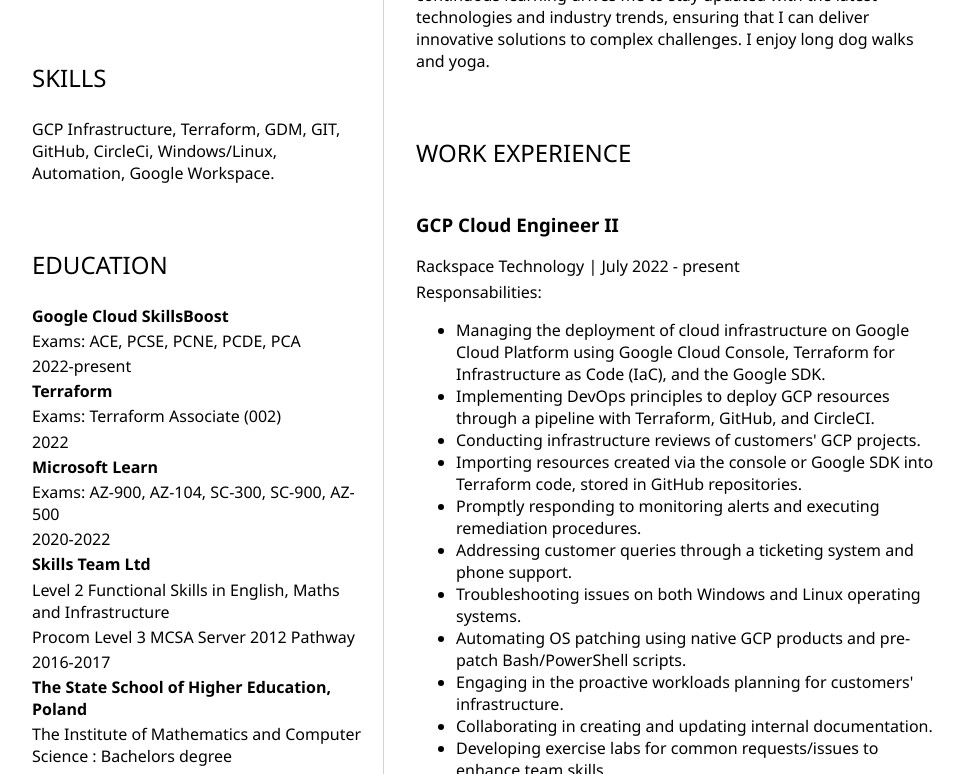
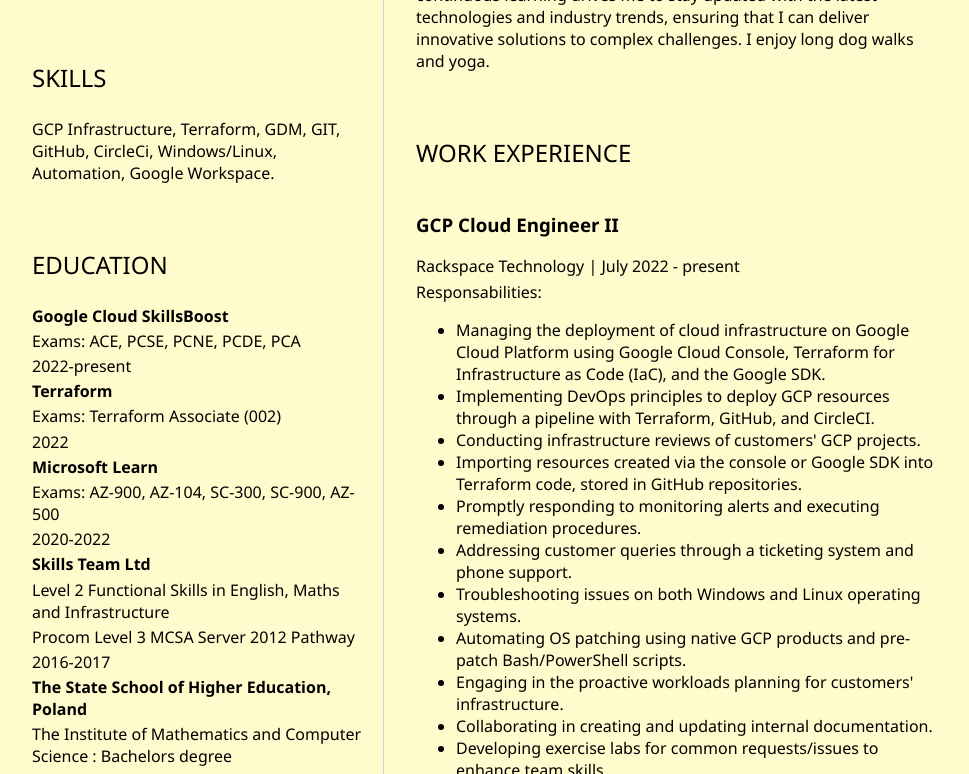
Before and after one commit to agapasieka/resume, a plain HTML site: page index.html in a window 1280 px wide. Shown: the part 316-1090 px from the top of the page, without its empty margins (160-1129 px from the left). Drawn offline with Linux system fonts and the light colour scheme.

Commit message:
Add background (#4)
* adding GCP CA

* adding GCP CA

* adding title

* update readme

* light yellow

```diff
--- a/style.css
+++ b/style.css
@@ -3,6 +3,7 @@ body {
     font-size: 16px;
     max-width: 960px;
     margin: auto;
+    background-color: #FFFBCC;
 }
 h1 {
     font-size: 3em;
```
